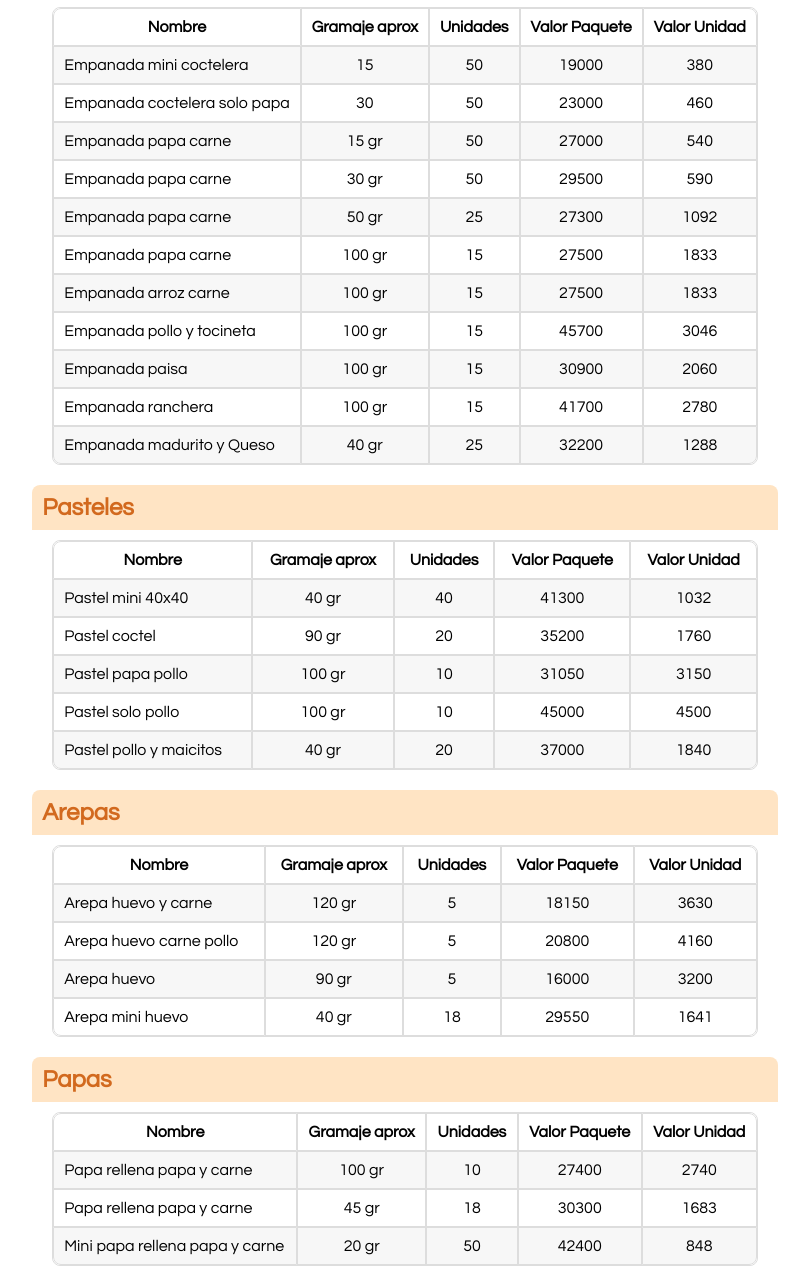
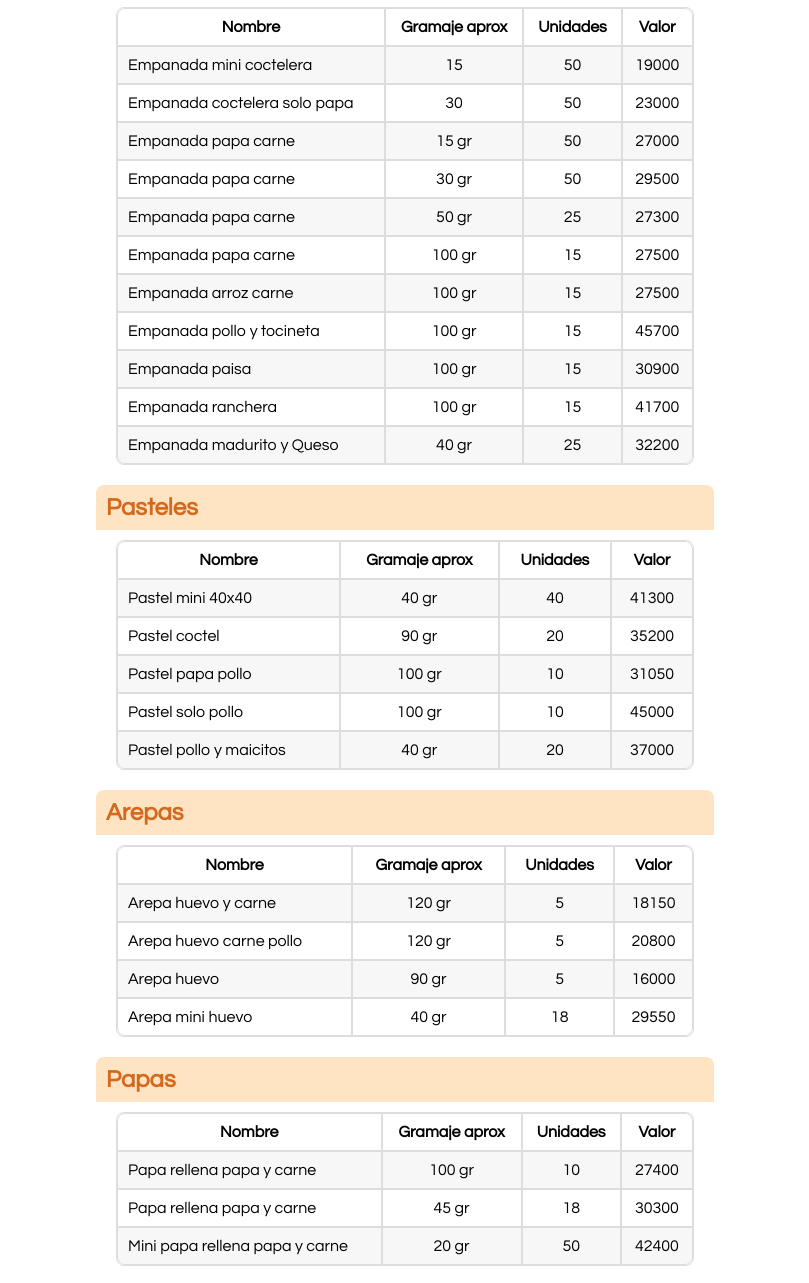
Before and after one commit to grillodemetal/empanadaslasforonda, a plain HTML site: page aldetal.html in a window 1280 px wide. Shown: the part 277-1560 px from the top of the page, without its empty margins (235-1044 px from the left). Drawn offline with Linux system fonts and the light colour scheme.

Commit message:
update tds

```diff
--- a/aldetal.html
+++ b/aldetal.html
@@ -34,20 +34,19 @@
                     <th>Nombre</th>
                     <th>Gramaje aprox</th>
                     <th>Unidades</th>
-                    <th>Valor Paquete</th>
-                    <th>Valor Unidad</th>
+                    <th>Valor</th>
                 </tr>
-                <tr><td style="text-align: left;">Empanada mini coctelera</td><td>15</td><td>50</td><td>19000</td><td>380</td></tr>
-                <tr><td style="text-align: left;">Empanada coctelera solo papa</td><td>30</td><td>50</td><td>23000</td><td>460</td></tr>
-                <tr><td style="text-align: left;">Empanada papa carne</td><td>15 gr</td><td>50</td><td>27000</td><td>540</td></tr>
-                <tr><td style="text-align: left;">Empanada papa carne</td><td>30 gr</td><td>50</td><td>29500</td><td>590</td></tr>
-                <tr><td style="text-align: left;">Empanada papa carne</td><td>50 gr</td><td>25</td><td>27300</td><td>1092</td></tr>
-                <tr><td style="text-align: left;">Empanada papa carne</td><td>100 gr</td><td>15</td><td>27500</td><td>1833</td></tr>
-                <tr><td style="text-align: left;">Empanada arroz carne</td><td>100 gr</td><td>15</td><td>27500</td><td>1833</td></tr>
-                <tr><td style="text-align: left;">Empanada pollo y tocineta</td><td>100 gr</td><td>15</td><td>45700</td><td>3046</td></tr>
-                <tr><td style="text-align: left;">Empanada paisa</td><td>100 gr</td><td>15</td><td>30900</td><td>2060</td></tr>
-                <tr><td style="text-align: left;">Empanada ranchera</td><td>100 gr</td><td>15</td><td>41700</td><td>2780</td></tr>
-                <tr><td style="text-align: left;">Empanada madurito y Queso</td><td>40 gr</td><td>25</td><td>32200</td><td>1288</td></tr>
+                <tr><td style="text-align: left;">Empanada mini coctelera</td><td>15</td><td>50</td><td>19000</td></tr>
+                <tr><td style="text-align: left;">Empanada coctelera solo papa</td><td>30</td><td>50</td><td>23000</td></tr>
+                <tr><td style="text-align: left;">Empanada papa carne</td><td>15 gr</td><td>50</td><td>27000</td></tr>
+                <tr><td style="text-align: left;">Empanada papa carne</td><td>30 gr</td><td>50</td><td>29500</td></tr>
+                <tr><td style="text-align: left;">Empanada papa carne</td><td>50 gr</td><td>25</td><td>27300</td></tr>
+                <tr><td style="text-align: left;">Empanada papa carne</td><td>100 gr</td><td>15</td><td>27500</td></tr>
+                <tr><td style="text-align: left;">Empanada arroz carne</td><td>100 gr</td><td>15</td><td>27500</td></tr>
+                <tr><td style="text-align: left;">Empanada pollo y tocineta</td><td>100 gr</td><td>15</td><td>45700</td></tr>
+                <tr><td style="text-align: left;">Empanada paisa</td><td>100 gr</td><td>15</td><td>30900</td></tr>
+                <tr><td style="text-align: left;">Empanada ranchera</td><td>100 gr</td><td>15</td><td>41700</td></tr>
+                <tr><td style="text-align: left;">Empanada madurito y Queso</td><td>40 gr</td><td>25</td><td>32200</td></tr>
             </table>
        </div>
 
@@ -58,14 +57,13 @@
                     <th>Nombre</th>
                     <th>Gramaje aprox</th>
                     <th>Unidades</th>
-                    <th>Valor Paquete</th>
-                    <th>Valor Unidad</th>
+                    <th>Valor</th>
                 </tr>
-                <tr><td style="text-align: left;">Pastel mini 40x40</td><td>40 gr</td><td>40</td><td>41300</td><td>1032</td></tr>
-                <tr><td style="text-align: left;">Pastel coctel</td><td>90 gr</td><td>20</td><td>35200</td><td>1760</td></tr>
-                <tr><td style="text-align: left;">Pastel papa pollo</td><td>100 gr</td><td>10</td><td>31050</td><td>3150</td></tr>
-                <tr><td style="text-align: left;">Pastel solo pollo</td><td>100 gr</td><td>10</td><td>45000</td><td>4500</td></tr>
-                <tr><td style="text-align: left;">Pastel pollo y maicitos</td><td>40 gr</td><td>20</td><td>37000</td><td>1840</td></tr>
+                <tr><td style="text-align: left;">Pastel mini 40x40</td><td>40 gr</td><td>40</td><td>41300</td></tr>
+                <tr><td style="text-align: left;">Pastel coctel</td><td>90 gr</td><td>20</td><td>35200</td></tr>
+                <tr><td style="text-align: left;">Pastel papa pollo</td><td>100 gr</td><td>10</td><td>31050</td></tr>
+                <tr><td style="text-align: left;">Pastel solo pollo</td><td>100 gr</td><td>10</td><td>45000</td></tr>
+                <tr><td style="text-align: left;">Pastel pollo y maicitos</td><td>40 gr</td><td>20</td><td>37000</td></tr>
             </table>
         </div>
 
@@ -76,13 +74,12 @@
                     <th>Nombre</th>
                     <th>Gramaje aprox</th>
                     <th>Unidades</th>
-                    <th>Valor Paquete</th>
-                    <th>Valor Unidad</th>
+                    <th>Valor</th>
                 </tr>
-                <tr><td style="text-align: left;">Arepa huevo y carne</td><td>120 gr</td><td>5</td><td>18150</td><td>3630</td></tr>
-                <tr><td style="text-align: left;">Arepa huevo carne pollo</td><td>120 gr</td><td>5</td><td>20800</td><td>4160</td></tr>
-                <tr><td style="text-align: left;">Arepa huevo</td><td>90 gr</td><td>5</td><td>16000</td><td>3200</td></tr>
-                <tr><td style="text-align: left;">Arepa mini huevo</td><td>40 gr</td><td>18</td><td>29550</td><td>1641</td></tr>
+                <tr><td style="text-align: left;">Arepa huevo y carne</td><td>120 gr</td><td>5</td><td>18150</td></tr>
+                <tr><td style="text-align: left;">Arepa huevo carne pollo</td><td>120 gr</td><td>5</td><td>20800</td></tr>
+                <tr><td style="text-align: left;">Arepa huevo</td><td>90 gr</td><td>5</td><td>16000</td></tr>
+                <tr><td style="text-align: left;">Arepa mini huevo</td><td>40 gr</td><td>18</td><td>29550</td></tr>
             </table>
         </div>
 
@@ -93,12 +90,11 @@
                     <th>Nombre</th>
                     <th>Gramaje aprox</th>
                     <th>Unidades</th>
-                    <th>Valor Paquete</th>
-                    <th>Valor Unidad</th>
+                    <th>Valor</th>
                 </tr>
-                <tr><td style="text-align: left;">Papa rellena papa y carne</td><td>100 gr</td><td>10</td><td>27400</td><td>2740</td></tr>
-                <tr><td style="text-align: left;">Papa rellena papa y carne</td><td>45 gr</td><td>18</td><td>30300</td><td>1683</td></tr>
-                <tr><td style="text-align: left;">Mini papa rellena papa y carne</td><td>20 gr</td><td>50</td><td>42400</td><td>848</td></tr>
+                <tr><td style="text-align: left;">Papa rellena papa y carne</td><td>100 gr</td><td>10</td><td>27400</td></tr>
+                <tr><td style="text-align: left;">Papa rellena papa y carne</td><td>45 gr</td><td>18</td><td>30300</td></tr>
+                <tr><td style="text-align: left;">Mini papa rellena papa y carne</td><td>20 gr</td><td>50</td><td>42400</td></tr>
             </table>
         </div>
 
```
